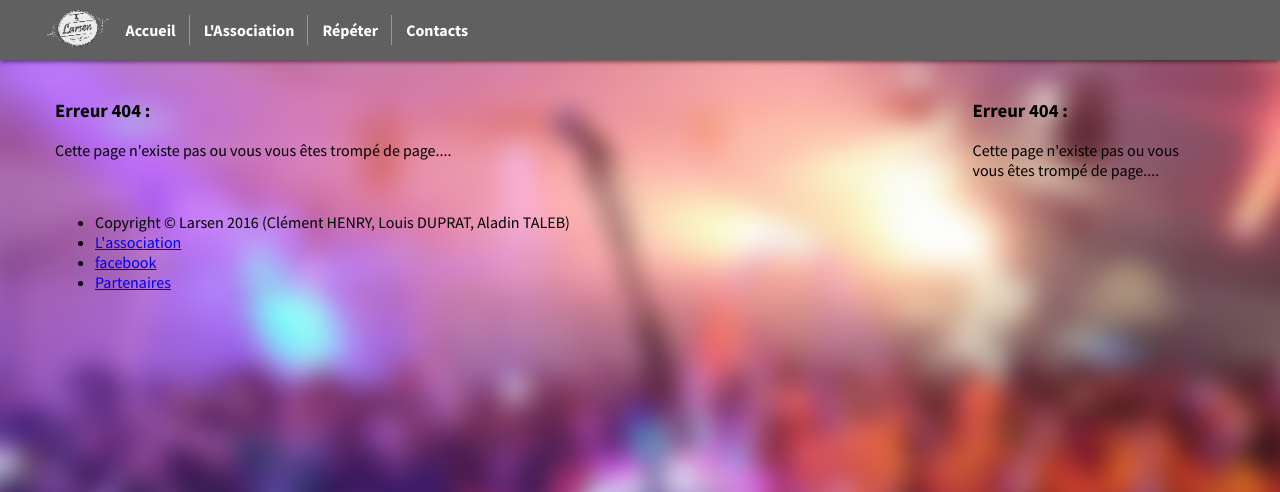
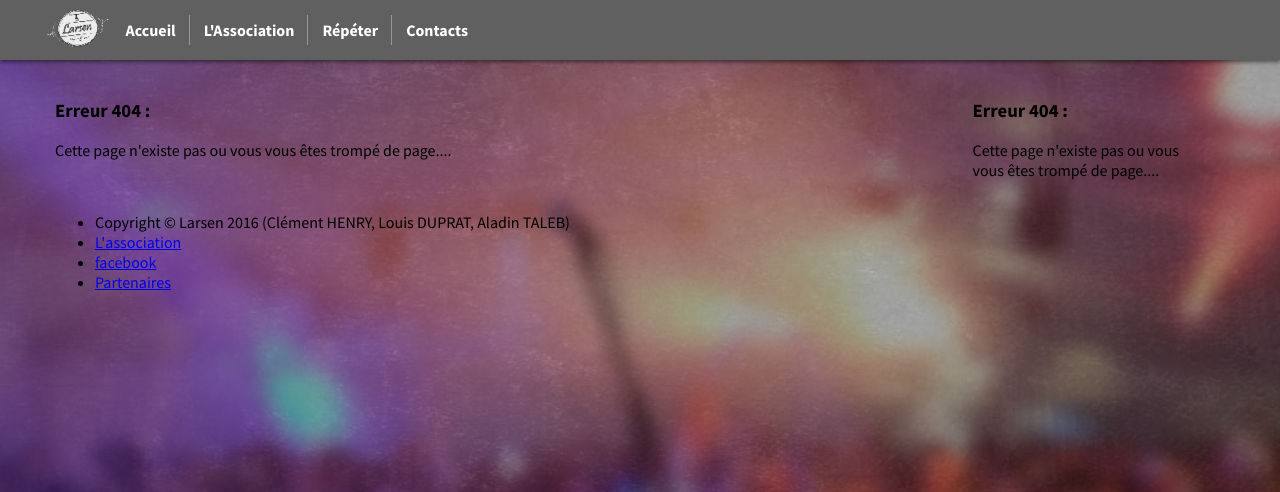
Before and after one commit to AlbertLetoc/LarsenUTC, a PHP site: page /index.php?section=app in a window 1280 px wide. Shown: the top 492 px of the page. Run offline with PHP 8.4, Linux system fonts and the light colour scheme; some libraries are stand-ins or nearby versions.

Commit message:
Fix contraste couleurs

```diff
--- a/style/css/app.css
+++ b/style/css/app.css
@@ -3,23 +3,8 @@ body {
     padding: 0;
     font-family: 'Source Sans Pro';
     padding-top: 80px;
-
-}
-
-body:before {
-    content: "";
-    position: fixed;
-    top: 0;
-    left: 0;
-    height: 100%; width: 100%;
-    -webkit-filter: blur(10px);
-    filter: blur(10px);
-    z-index: -1;
-    background: url(../img/background.jpg);
-    background-size: cover;
+    background: url(../img/background.png);
     background-attachment: fixed;
-    transform: scale(1.3);
-    transform-origin: center center;
 }
 
 .container {
@@ -705,7 +690,7 @@ body:before {
     font-size: 0.875em;
     padding-top: 1rem;
     padding-bottom: 1rem;
-    background-image: linear-gradient(to right, rgba(165, 165, 165, 0), rgba(165, 165, 165, 0), rgba(165, 165, 165, 0), rgba(108, 108, 108, 0.57));
+    background-image: linear-gradient(to right, rgba(255, 255, 255, 0), rgba(255, 255, 255, 0), rgba(255, 255, 255, 0.20), rgba(255, 255, 255, 0.36))
 }
 
 .news-author {
```
Also changed, not shown: style/img/background.jpg (deleted), style/img/background.png (added).
